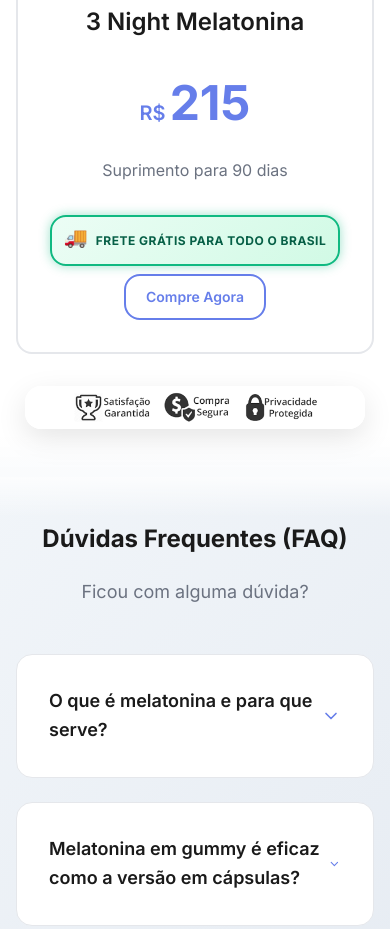
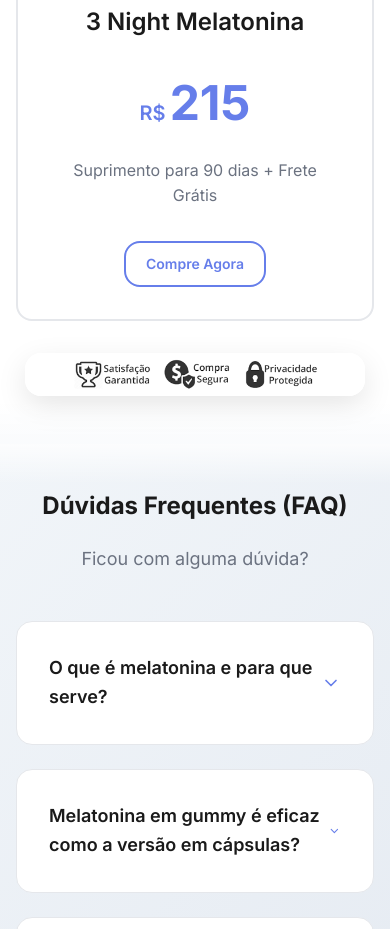
Before and after one commit to santoskelvin/ProLife, a plain HTML site: page index.html in a window 390 px wide. Shown: the part 5088-6017 px from the top of the page. Drawn offline with Linux system fonts and the light colour scheme.

Commit message:
Remove shipping section: keep only badge and text in duration

```diff
--- a/index.html
+++ b/index.html
@@ -289,11 +289,7 @@
                             <span class="offer__currency">R$</span>
                             <span class="offer__amount">215,90</span>
                         </div>
-                        <p class="offer__duration">Suprimento para 90 dias</p>
-                        <div class="offer__shipping">
-                            <span class="shipping__icon">🚚</span>
-                            <span class="shipping__text">Frete Grátis para todo o Brasil</span>
-                        </div>
+                        <p class="offer__duration">Suprimento para 90 dias + Frete Grátis</p>
                         <a href="https://prolife-gummy.pay.yampi.com.br/checkout?skipToCheckout=1&tokenReference=RHXZPEQ0CD"
                             target="_blank" class="btn btn--secondary">Compre Agora</a>
                     </div>
--- a/styles.css
+++ b/styles.css
@@ -899,62 +899,18 @@ body {
         transform: translateX(-50%) scale(1);
         box-shadow: 0 4px 12px rgba(16, 185, 129, 0.3);
     }
+
     50% {
         transform: translateX(-50%) scale(1.05);
         box-shadow: 0 6px 16px rgba(16, 185, 129, 0.4);
     }
+
     100% {
         transform: translateX(-50%) scale(1);
         box-shadow: 0 4px 12px rgba(16, 185, 129, 0.3);
     }
 }
 
-.offer__shipping {
-    display: flex;
-    align-items: center;
-    justify-content: center;
-    gap: var(--spacing-xs);
-    background: linear-gradient(135deg, #ecfdf5, #d1fae5);
-    border: 2px solid #10b981;
-    border-radius: var(--radius-lg);
-    padding: var(--spacing-sm);
-    margin: var(--spacing-sm) 0;
-    animation: glow-green 3s ease-in-out infinite;
-}
-
-@keyframes glow-green {
-    0%, 100% {
-        box-shadow: 0 0 5px rgba(16, 185, 129, 0.3);
-    }
-    50% {
-        box-shadow: 0 0 15px rgba(16, 185, 129, 0.5);
-    }
-}
-
-.shipping__icon {
-    font-size: 1.2rem;
-    animation: bounce 2s infinite;
-}
-
-@keyframes bounce {
-    0%, 20%, 50%, 80%, 100% {
-        transform: translateY(0);
-    }
-    40% {
-        transform: translateY(-3px);
-    }
-    60% {
-        transform: translateY(-2px);
-    }
-}
-
-.shipping__text {
-    color: #065f46;
-    font-weight: 700;
-    font-size: 0.875rem;
-    text-transform: uppercase;
-    letter-spacing: 0.5px;
-}
 
 
 .offer__card:hover {
@@ -1591,15 +1547,6 @@ body {
         font-size: 0.875rem;
     }
 
-    .offer__shipping {
-        padding: var(--spacing-xs);
-        margin: var(--spacing-xs) 0;
-    }
-
-    .shipping__text {
-        font-size: 0.75rem;
-    }
-
     .offer__badge--shipping {
         font-size: 10px;
         padding: var(--spacing-xs) var(--spacing-sm);
```
